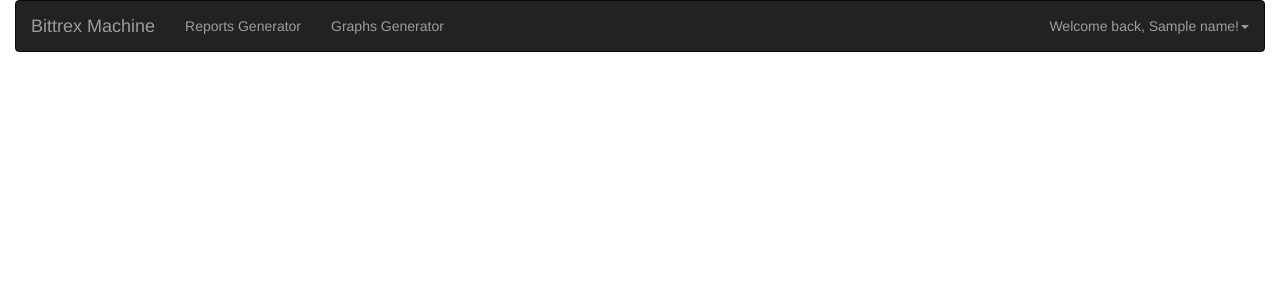
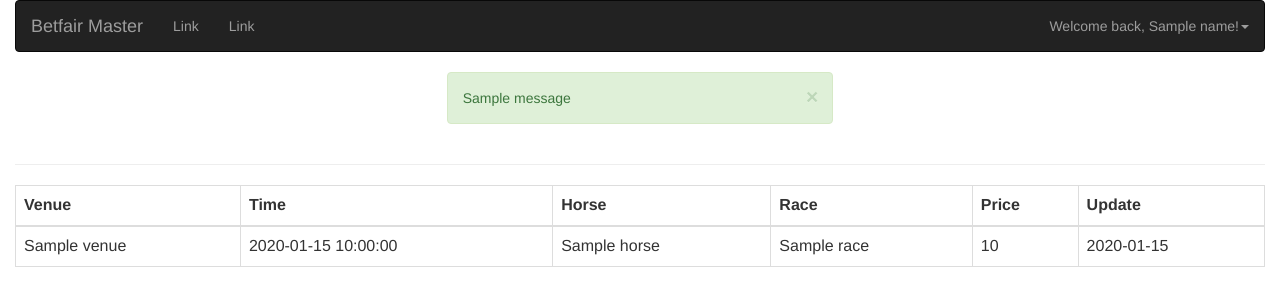
Before and after one commit to Rotzke/betfairacing, a Flask app: template templates/index.html in a window 1280 px wide. Shown: the top 306 px of the page. Run offline with Flask 2, Linux system fonts and the light colour scheme; the template is opened without the code that fills it: most values are stand-ins (such as "Sample title", 1, 10 or a date in 2020); one stand-in notice (Sample message) is shown; some libraries are stand-ins or nearby versions.

Commit message:
Working prototype

```diff
--- a/app.py
+++ b/app.py
@@ -6,6 +6,7 @@ from functools import wraps
 from flask import (Flask, flash, redirect, render_template, request, session,
                    url_for)
 from flask_pymongo import PyMongo
+from modules.betfair import get_data
 from modules.forms import LoginForm
 from werkzeug.security import check_password_hash
 
@@ -68,7 +69,8 @@ def logout():
 @login_required
 def index():
     """Show the main page."""
-    return render_template('index.html', name=session['username'])
+    return render_template('index.html', name=session['username'],
+                           data=get_data())
 
 
 if __name__ == '__main__':
--- a/templates/index.html
+++ b/templates/index.html
@@ -1,18 +1,18 @@
 {% extends "basic.html" %} {% block head %}
-<meta http-equiv="refresh" content="240">{% endblock %}{% block title %}Report Generator{% endblock %} {% block body %}
+<meta http-equiv="refresh" content="240">{% endblock %}{% block title %}Betfair Master{% endblock %} {% block body %}
 <div class="row">
     <div class="col-md-12">
         <nav class="navbar navbar-default navbar-inverse" role="navigation">
             <div class="navbar-header active">
-                <a href="/" class="navbar-brand active">Bittrex Machine</a>
+                <a href="/" class="navbar-brand active">Betfair Master</a>
             </div>
             <div class="collapse navbar-collapse" id="bs-example-navbar-collapse-1">
                 <ul class="nav navbar-nav">
                     <li>
-                        <a href="/report">Reports Generator</a>
+                        <a href="#">Link</a>
                     </li>
                     <li>
-                        <a href="/graph">Graphs Generator</a>
+                        <a href="#">Link</a>
                     </li>
                 </ul>
                 <ul class="nav navbar-nav navbar-right">
@@ -30,6 +30,77 @@
     </div>
 </div>
 <div class="row">
-
+    <div class="col-md-12">
+        <div class="col-md-4">
+        </div>
+        <div class="col-md-4">
+            {% with messages = get_flashed_messages(with_categories=true) %} {% if messages %} {% for category, message in messages %}
+            <div class="alert alert-dismissable alert-{{ category }}">
+                <button type="button" class="close" data-dismiss="alert" aria-hidden="true">×</button> {{ message }}
+            </div>
+            {% endfor %} {% endif %} {% endwith %}
+        </div>
+        <div class="col-md-4">
+        </div>
+    </div>
 </div>
+{% if data %}
+<div class="row">
+    <div class="col-md-12">
+        <hr />
+    </div>
+</div>
+<div class="row">
+    <div class="col-md-12">
+        <table class="table table-hover table-bordered">
+            <thead>
+                <tr>
+                    <th>
+                        Venue
+                    </th>
+                    <th>
+                        Time
+                    </th>
+                    <th>
+                        Horse
+                    </th>
+                    <th>
+                        Race
+                    </th>
+                    <th>
+                        Price
+                    </th>
+                    <th>
+                        Update
+                    </th>
+                </tr>
+            </thead>
+            {% for d in data %}
+            <tbody>
+                <tr>
+                    <td>
+                        {{ d.Venue }}
+                    </td>
+                    <td>
+                        {{ d.Time }}
+                    </td>
+                    <td>
+                        {{ d.Horse }}
+                    </td>
+                    <td>
+                        {{ d.Race }}
+                    </td>
+                    <td>
+                        {{ d.Price }}
+                    </td>
+                    <td>
+                        {{ d.Update }}
+                    </td>
+                </tr>
+            </tbody>
+            {% endfor %}
+        </table>
+    </div>
+</div>
+{% endif %}
 {% endblock %}
```
Also changed, not shown: modules/betfair.py (+6 -5 lines).
